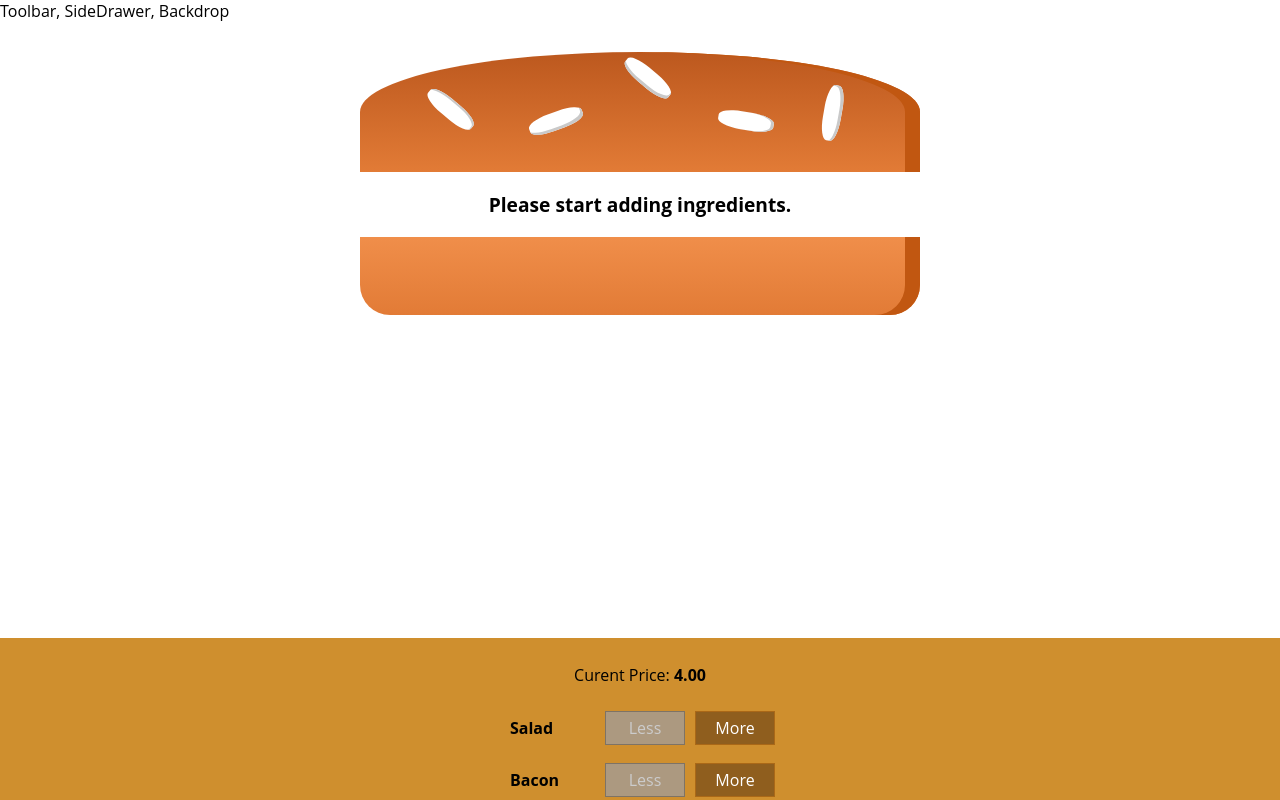
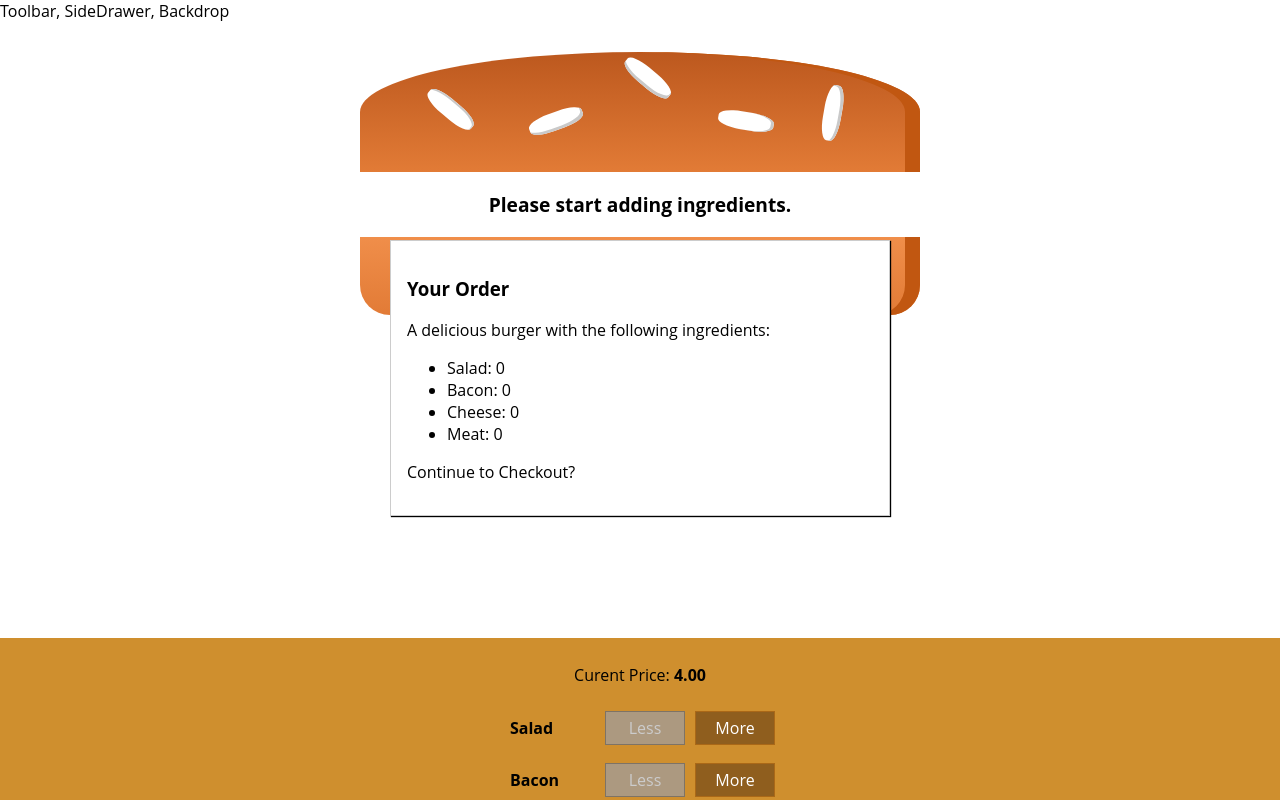
Before and after one commit to donsvederus/burger-builder, a React app: page / in a window 1280 px wide. Shown: the top 800 px of the page. Built offline with nearby package versions, Linux system fonts and the light colour scheme.

Commit message:
0.137 Creating the Order Summary Modal

```diff
--- /dev/null
+++ b/src/components/Burger/OrderSummary/OrderSummary.js
@@ -0,0 +1,27 @@
+import React from 'react';
+import Auxiliary from '../../../hoc/Auxiliary';
+
+const orderSummary = (props) => {
+    const ingredientsSummary = Object.keys(props.ingredients)
+        .map(igKey => {
+            return (
+                <li key={igKey}>
+                <span style={{ textTransform: 'capitalize'}}>{igKey}</span>: {props.ingredients[igKey]}
+                </li>
+            );
+        } );
+
+    return (
+        <Auxiliary>
+            <h3>Your Order</h3>
+            <p>A delicious burger with the following ingredients:</p>
+            <ul>
+                {ingredientsSummary}
+            </ul>
+            <p>Continue to Checkout?</p>
+        </Auxiliary>
+    )
+
+};
+
+export default orderSummary;
--- /dev/null
+++ b/src/components/UI/Modal/Modal.css
@@ -0,0 +1,20 @@
+.Modal {
+    position: fixed;
+    z-index: 500;
+    background-color: white;
+    width: 70%;
+    border: 1px solid #ccc;
+    box-shadow: 1px 1px 1px black;
+    padding: 16px;
+    left: 15%;
+    top: 30%;
+    box-sizing: border-box;
+    transition: all 0.3s ease-out;
+}
+
+@media (min-width: 600px) {
+    .Modal {
+        width: 500px;
+        left: calc(50% - 250px);
+    }
+}
--- /dev/null
+++ b/src/components/UI/Modal/Modal.js
@@ -0,0 +1,10 @@
+import React from 'react';
+import classes from './Modal.css';
+
+const modal = (props) => (
+    <div className={classes.Modal}>
+        {props.children}
+    </div>
+);
+
+export default modal;
--- a/src/containers/BurgerBuilder/BurgerBuilder.js
+++ b/src/containers/BurgerBuilder/BurgerBuilder.js
@@ -2,6 +2,9 @@
 import Auxiliary from '../../hoc/Auxiliary';
 import Burger from '../../components/Burger/Burger';
 import BuildControls from '../../components/Burger/BuildControls/BuildControls';
+import Modal from '../../components/UI/Modal/Modal';
+import OrderSummary from '../../components/Burger/OrderSummary/OrderSummary';
+
 
 const INGREDIENT_PRICES = {
     salad: 0.5,
@@ -88,6 +91,9 @@
         }
         return (
             <Auxiliary>
+                <Modal>
+                    <OrderSummary ingredients={this.state.ingredients} />
+                </Modal>
                 <Burger
                     ingredients={this.state.ingredients}
                 />
```
Also changed, not shown: src/components/UI/Backdrop/Backdrop.js (added).
